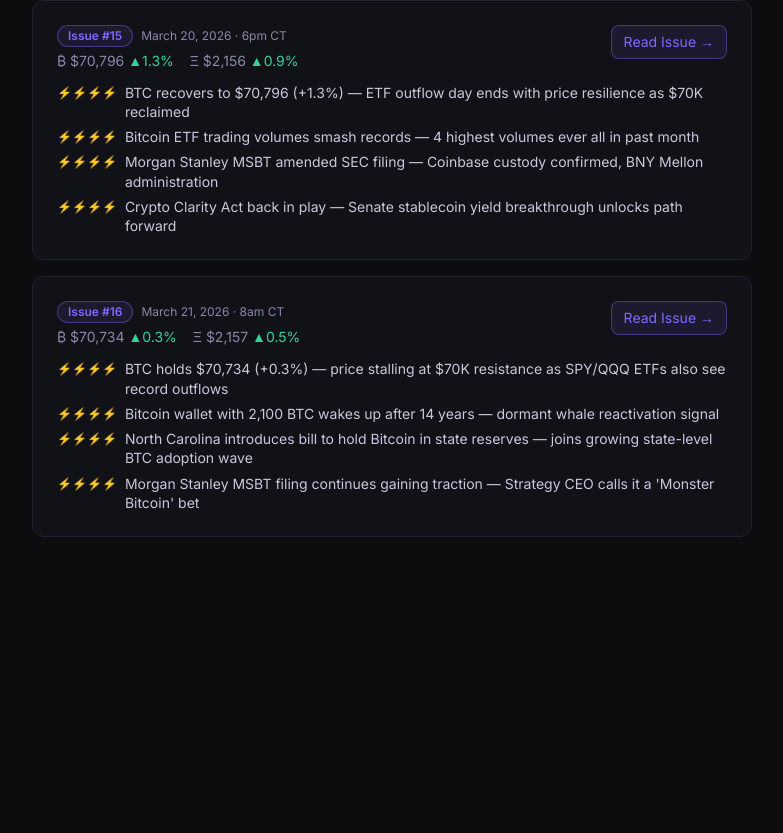
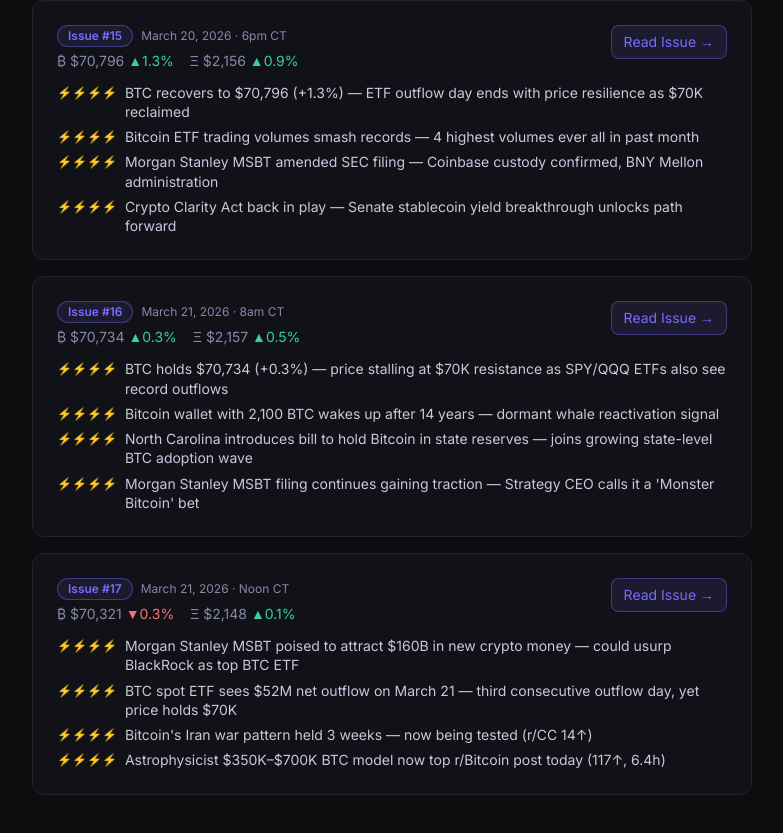
Before and after one commit to Mind-Dragon/zackor-signals, a Next.js app: page /issues in a window 1280 px wide. Shown: the part 3861-4694 px from the top of the page, without its empty margins (248-1031 px from the left). Before the commit the page ends 4446 px from the top, so only its background shows below. Built offline with nearby package versions, Linux system fonts and the light colour scheme.

Commit message:
feat: add Issue #17 — Mar 21, 2026 Noon CT BTC/ETH scan

```diff
--- a/app/data/issues.ts
+++ b/app/data/issues.ts
@@ -28,6 +28,87 @@
 }
 
 export const ISSUES: Issue[] = [
+  {
+    id: "2026-03-21-noon",
+    issueNumber: 17,
+    date: "March 21, 2026",
+    time: "Noon CT",
+    btcPrice: "$70,321",
+    btcChange: "0.3%",
+    btcUp: false,
+    ethPrice: "$2,148",
+    ethChange: "0.1%",
+    ethUp: true,
+    sections: [
+      {
+        icon: "₿",
+        title: "Bitcoin",
+        signals: [
+          {
+            rating: 4,
+            headline: "Morgan Stanley MSBT poised to attract $160B in new crypto money — could usurp BlackRock as top BTC ETF",
+            detail: "Exa (Mar 21): New analysis projects Morgan Stanley's MSBT ETF could attract $160B in new money, potentially surpassing BlackRock's IBIT as the dominant spot BTC ETF. Morgan Stanley filed its second S-1 amendment, setting the stage for spot ETF launch. If MSBT gets approved, 15,000+ MS financial advisors become BTC distribution — the largest retail-institutional distribution network in any ETF ever."
+          },
+          {
+            rating: 4,
+            headline: "BTC spot ETF sees $52M net outflow on March 21 — third consecutive outflow day, yet price holds $70K",
+            detail: "Exa (Mar 21): US spot BTC ETFs saw $52M in net outflows today, marking the third consecutive day of net negative flows. Despite this, BTC is holding above $70K. The price resilience under sustained ETF selling confirms strong underlying bid. Outflow streak = institutional repositioning window, not exit. BTC 4 record trading volume days in 30 days remains the structural signal."
+          },
+          {
+            rating: 4,
+            headline: "Bitcoin's Iran war pattern held 3 weeks — now being tested (r/CC 14↑)",
+            detail: "r/CryptoCurrency (14↑, 5.9h): BTC has tracked a consistent pattern relative to Iran geopolitical escalation for three weeks. That pattern is now being stress-tested as tensions evolve. Combined with UK bond panic (r/CC 40↑, 9.6h): two simultaneous geopolitical/macro catalysts for BTC as uncorrelated sovereign asset. Britain's bond stress alone is making the case that many traditional safe havens have failed."
+          },
+          {
+            rating: 4,
+            headline: "Astrophysicist $350K–$700K BTC model now top r/Bitcoin post today (117↑, 6.4h)",
+            detail: "r/Bitcoin (117↑): Stephen Perrenn's physics-based BTC cycle model, targeting $350K–$700K without retail FOMO, is now the top Bitcoin Reddit post of the day. Gaining traction from this morning's 42↑ to 117↑ in under 6 hours — accelerating engagement indicates this cycle thesis is resonating with the BTC holder base. Model uses stock-to-flow + adoption curve, independent of sentiment."
+          },
+          {
+            rating: 3,
+            headline: "Lightning Network moving $15B+/year — payment layer utility signal emerging",
+            detail: "r/Bitcoin (18↑, 2.0h): Latest data suggests Lightning Network is processing over $15B annually. This is a utility signal for BTC as a payments layer, not just a store of value. Context: at a time when speculation vs. utility debates dominate crypto Twitter, BTC's payment rails showing real volume is a meaningful counter-narrative to 'digital gold only' framing."
+          },
+          {
+            rating: 3,
+            headline: "14-year dormant BTC wallet (2,100 BTC) wake-up story still driving traffic — dormant whale narrative persists",
+            detail: "YouSearch (Mar 21): The 2,100 BTC dormant wallet story from this morning's scan continues generating major coverage throughout the day. $148M in Bitcoin that was untouched since 2012 reactivating at $70K resistance is a story the market hasn't fully processed yet."
+          }
+        ]
+      },
+      {
+        icon: "Ξ",
+        title: "Ethereum",
+        signals: [
+          {
+            rating: 4,
+            headline: "Bitmine stakes $204M in ETH — institutional staking as yield strategy signal",
+            detail: "Exa (Mar 21): Bitmine announced a $204M ETH stake position. This is a flow analysis signal: institutional players are not just holding ETH, they're staking it for yield. $204M in new staking adds to the 37M ETH already staked (record). Combined with thomasg.eth's $19.5M buy-back — two separate institutional accumulation + staking signals on the same day."
+          },
+          {
+            rating: 4,
+            headline: "Ethereum's $2,130 test: ETF outflows vs. whale accumulation — the battle for the floor",
+            detail: "Exa (Mar 21): ETH is at $2,148, testing the $2,130 support zone. The tension: ETF institutional outflows (BlackRock -$26M yesterday) vs. whale accumulation (thomasg.eth $19.5M, Bitmine $204M staked, $167M broader accumulation). When ETF selling exhausts, the whale-driven bid takes over. $2,130 holding = compression building for a breakout."
+          },
+          {
+            rating: 4,
+            headline: "thomasg.eth's $19.5M ETH buy-back continues to dominate coverage — now confirmed across 5 sources",
+            detail: "Exa: 5 separate articles published today covering the thomasg.eth $19.5M ETH stack rebuild. This is the most-covered single ETH signal of the day. Original signal: this whale sold $538M near the ATH. Now accumulating at 56% discount. Multiple sources confirm on-chain identity. High signal confidence: independently verified across TradingView, CoinSpectator, and dedicated ETH analysis sites."
+          },
+          {
+            rating: 3,
+            headline: "Hyperliquid whale positions: $3.65B active with 0.99 long/short ratio — near-perfect balance at ETH $2,130",
+            detail: "Exa (ChainCatcher, Mar 21): Hyperliquid whales are holding $3.65B in open positions with a long/short ratio of 0.99 — essentially 50/50 between bulls and bears. At ETH $2,130 support, this near-perfectly balanced book means a directional break either way triggers rapid cascade liquidations. $2.5B long liquidation risk below $2,100 remains active."
+          },
+          {
+            rating: 3,
+            headline: "Hong Kong crypto scam: retiree loses HK$6.6M in multi-stage fraud — regulatory risk signal",
+            detail: "r/CryptoCurrency (25↑, 4.4h): Major Hong Kong crypto fraud case published. Multi-stage scam targeting a retiree for HK$6.6M (~$845K USD). This type of high-profile fraud story in a major Asian financial hub generates regulatory attention. Context: Hong Kong is one of the most active crypto licensing jurisdictions in Asia right now."
+          }
+        ]
+      }
+    ]
+  },
   {
     id: "2026-03-21-8am",
     issueNumber: 16,
```
